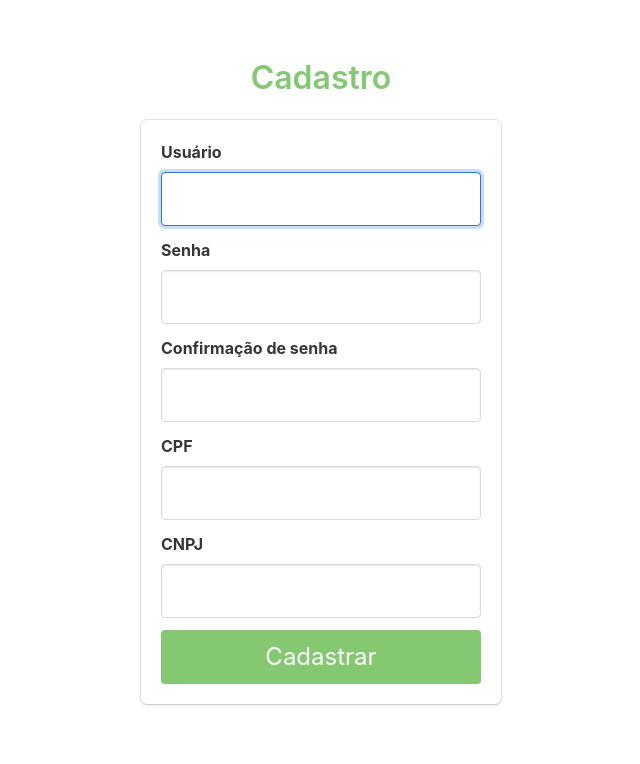
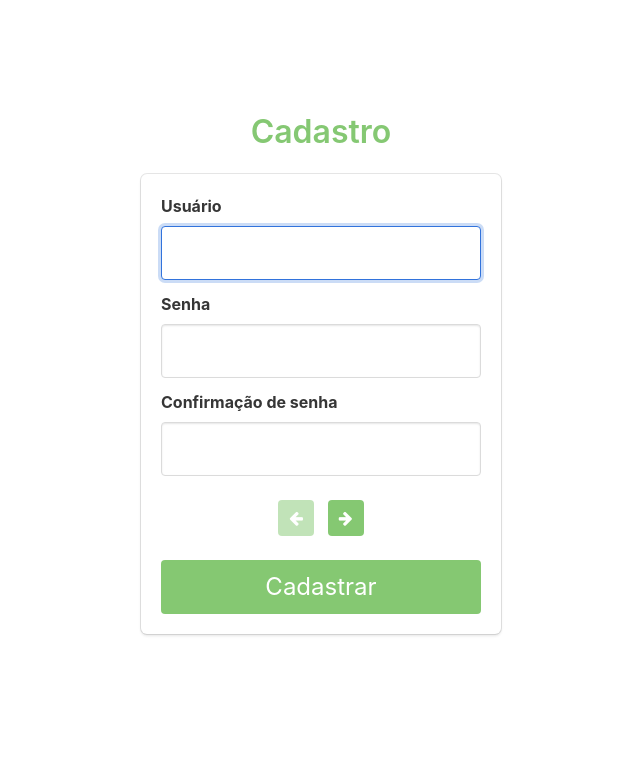
Before and after one commit to epintorsilva/trabalho-LP, a Flask app: page /signup in a window 1280 px wide. Shown: the part 52-816 px from the top of the page, without its empty margins (319-959 px from the left). After the commit the page ends 688 px from the top, so only its background shows below. Run offline with Flask 2, Linux system fonts and the light colour scheme; some libraries are stand-ins or nearby versions.

Commit message:
Adição de paginação no formulário de cadastro

```diff
--- a/NFe/static/js/scripts.js
+++ b/NFe/static/js/scripts.js
@@ -1,10 +1,32 @@
 document.addEventListener('DOMContentLoaded', () => {
     // Funções para exibir nome do arquivo carregado no botão de upload de arquivo
     let fileInputs = document.querySelectorAll('.file.has-name')
+    let first_signup_fields = document.querySelector('.first-signup-fields')
+    let last_signup_fields = document.querySelector('.last-signup-fields')
+
+    let previous_button_signup = document.querySelector('.previous-button-signup')
+    let next_button_signup = document.querySelector('.next-button-signup')
+
+    previous_button_signup.disabled = true
+    last_signup_fields.style.display = 'none'
+
+    previous_button_signup.addEventListener('click', () => {
+      previous_button_signup.disabled = true
+      next_button_signup.disabled = false
+      first_signup_fields.style.display = 'inline'
+      last_signup_fields.style.display = 'none'
+    })
+
+    next_button_signup.addEventListener('click', () => {
+      previous_button_signup.disabled = false
+      next_button_signup.disabled = true
+      first_signup_fields.style.display = 'none'
+      last_signup_fields.style.display = 'inline'
+    })
+
     for (let fileInput of fileInputs) {
       let input = fileInput.querySelector('.file-input')
       let name = fileInput.querySelector('.file-name')
-
 
       if (input.files.length === 0) {
         name.innerText = 'Nenhum arquivo selecionado'
--- a/NFe/templates/signup.html
+++ b/NFe/templates/signup.html
@@ -12,6 +12,7 @@
         {% endif%}
         {% endwith %}
         <form method="POST" action="/signup">
+            <div class = "first-signup-fields">
                 <div class="field">
                     <label class="label"> Usuário</label>
                     <div class="control">
@@ -32,6 +33,9 @@
                         <input class="input is-large" type="password" name="senha2" autofocus="">
                     </div>
                 </div>
+            </div>
+
+            <div class="last-signup-fields">
 
                 <div class="field">
                     <label class="label"> CPF</label>
@@ -46,7 +50,23 @@
                         <input class="input is-large" type="text" name="cnpj" autofocus="">
                     </div>
                 </div>
+            </div>
+            <br>
 
+            <div class="is-centered has-text-centered">
+                <button class="button is-right is-success previous-button-signup" type="button">
+                    <span class="icon">
+                        <i class="fa fa-arrow-left"></i>
+                    </span>
+                </button>
+                &nbsp
+                <button class="button is-success next-button-signup has-text-centered is-centered" type="button">
+                    <span class="icon">
+                        <i class="fa fa-arrow-right"></i>
+                    </span>
+                </button>
+            </div>
+            <br>
             <button class="button is-block is-success is-large is-fullwidth">Cadastrar</button>
         </form>
     </div>
```
Also changed, not shown: NFe/static/styles/base.css (line endings or trailing spaces). Lines whose indentation alone changed are shown as unchanged.
